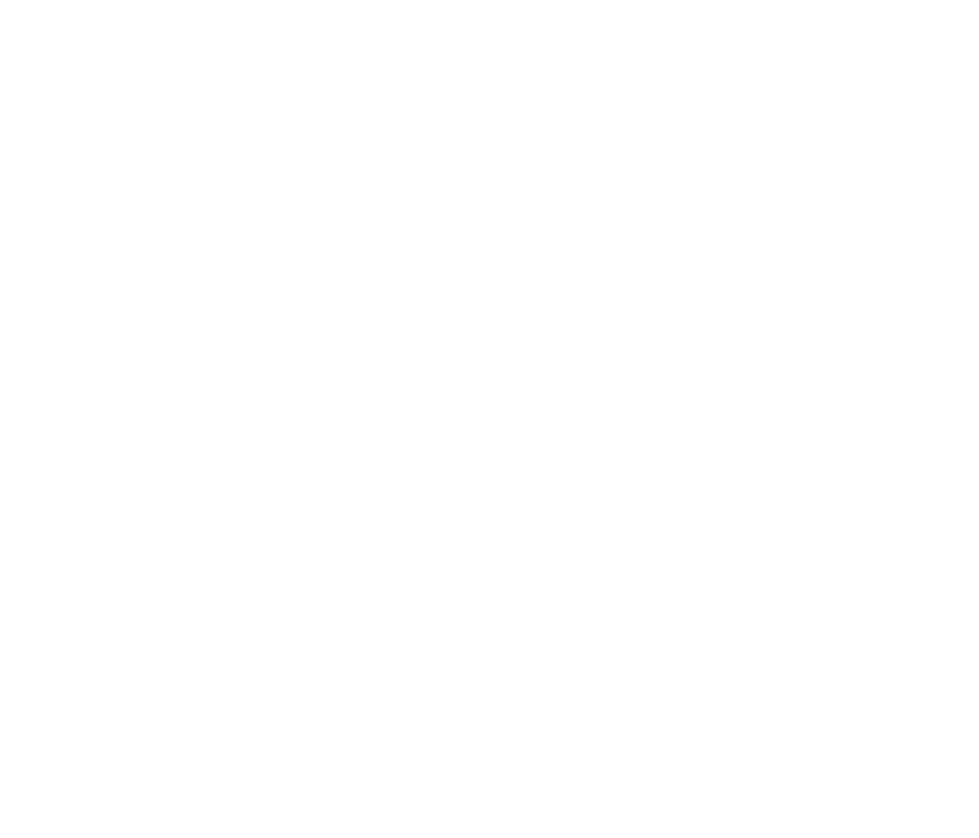
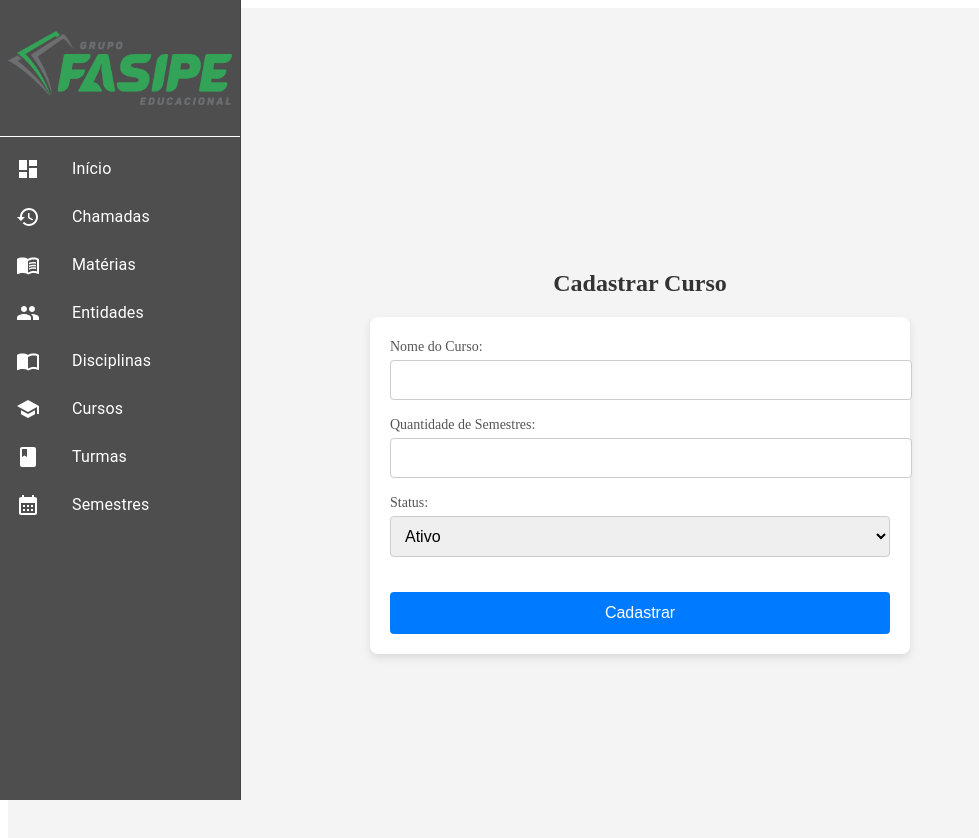
Before and after one commit to AndrePieper/Dash, a React (Vite) app: page /cursos/cadastrocurso in a window 1280 px wide. Before the commit this address had no page. Shown: the top 838 px of the page, without its empty margins (0-979 px from the left). Before the commit the page ends 800 px from the top, so only its background shows below. Built offline with nearby package versions, Linux system fonts and the light colour scheme.

Commit message:
tela de cursos

```diff
--- a/src/App.jsx
+++ b/src/App.jsx
@@ -11,7 +11,10 @@
 import EditarUsuario from './Components/Usuarios/EditarUsuario'
 
 import Disciplinas from './Components/Disciplinas/Disciplinas';
+
 import Cursos from './Components/Cursos/Cursos';
+import CadastroCurso from './Components/Cursos/CadastroCurso';
+import EditarCurso from './Components/Cursos/EditarCurso';
 
 import Turmas from './Components/Turmas/Turmas';
 import CadastroTurma from './Components/Turmas/CadastroTurma';
@@ -41,6 +44,8 @@
           <Route path="/disciplinas" element={<Disciplinas />} />
 
           <Route path="/cursos" element={<Cursos />} />
+          <Route path="/cursos/cadastrocurso" element={<CadastroCurso />} />
+          <Route path="/cursos/editarcurso/:id" element={<EditarCurso />} />
 
           <Route path="/turmas" element={<Turmas />} />
           <Route path="/turmas/cadastroturma" element={<CadastroTurma />} />
--- /dev/null
+++ b/src/Components/Cursos/CadastroCurso.css
@@ -0,0 +1,66 @@
+.tela-cadastro-semestre {
+    display: flex;
+    flex-direction: column;
+    align-items: center;
+    justify-content: center; /* Isso vai garantir que o conteúdo fique no centro verticalmente */
+    padding: 20px;
+    background-color: #f4f4f4;
+    min-height: 100vh;
+  }
+
+  .tela-cadastro-semestre h2 {
+    font-size: 24px;
+    color: #333;
+    margin-bottom: 20px;
+  }
+
+  form {
+    display: flex;
+    flex-direction: column;
+    width: 100%;
+    max-width: 500px;
+    background-color: white;
+    padding: 20px;
+    border-radius: 8px;
+    box-shadow: 0 4px 8px rgba(0, 0, 0, 0.1);
+  }
+
+  form div {
+    margin-bottom: 15px;
+  }
+
+  label {
+    font-size: 14px;
+    color: #555;
+    margin-bottom: 5px;
+  }
+
+  input, select {
+    width: 100%;
+    padding: 10px;
+    margin-top: 5px;
+    border: 1px solid #ccc;
+    border-radius: 4px;
+    font-size: 16px;
+  }
+
+  input:focus, select:focus {
+    outline: none;
+    border-color: #007bff;
+  }
+
+  button {
+    background-color: #007bff;
+    color: white;
+    padding: 12px;
+    font-size: 16px;
+    border: none;
+    border-radius: 4px;
+    cursor: pointer;
+    transition: background-color 0.3s ease;
+    margin-top: 20px;
+  }
+
+  button:hover {
+    background-color: #0056b3;
+  }
--- /dev/null
+++ b/src/Components/Cursos/CadastroCurso.jsx
@@ -0,0 +1,59 @@
+import React, { useState } from 'react';
+import { useNavigate } from 'react-router-dom';
+import './CadastroCurso.css';
+
+const CadastroCurso = () => {
+  const [descricao, setDescricao] = useState('');
+  const [qtdSemestres, setQtdSemestres] = useState('');
+  const [status, setStatus] = useState(0);
+  const navigate = useNavigate();
+
+  const handleSubmit = (e) => {
+    e.preventDefault();
+    const token = localStorage.getItem('token');
+
+    const novoCurso = {
+      descricao,
+      qtd_semestres: parseInt(qtdSemestres),
+      status: parseInt(status),
+    };
+
+    fetch('https://projeto-iii-4.vercel.app/cursos', {
+      method: 'POST',
+      headers: {
+        'Content-Type': 'application/json',
+        Authorization: `Bearer ${token}`,
+      },
+      body: JSON.stringify(novoCurso),
+    })
+      .then((res) => res.json())
+      .then(() => navigate('/cursos'))
+      .catch((err) => console.error('Erro ao cadastrar curso:', err));
+  };
+
+  return (
+    <div className="tela-cadastro-semestre">
+      <h2>Cadastrar Curso</h2>
+      <form onSubmit={handleSubmit}>
+        <div>
+          <label>Nome do Curso:</label>
+          <input value={descricao} onChange={(e) => setDescricao(e.target.value)} required />
+        </div>
+        <div>
+          <label>Quantidade de Semestres:</label>
+          <input type="number" value={qtdSemestres} onChange={(e) => setQtdSemestres(e.target.value)} required />
+        </div>
+        <div>
+          <label>Status:</label>
+          <select value={status} onChange={(e) => setStatus(e.target.value)}>
+            <option value={0}>Ativo</option>
+            <option value={1}>Inativo</option>
+          </select>
+        </div>
+        <button type="submit">Cadastrar</button>
+      </form>
+    </div>
+  );
+};
+
+export default CadastroCurso;
--- a/src/Components/Cursos/Cursos.css
+++ b/src/Components/Cursos/Cursos.css
@@ -0,0 +1,41 @@
+.modal {
+    position: fixed;
+    top: 0;
+    left: 0;
+    width: 100%;
+    height: 100%;
+    background: rgba(0, 0, 0, 0.5);
+    display: flex;
+    justify-content: center;
+    align-items: center;
+    z-index: 1000;
+  }
+
+  .modal-conteudo {
+    background: white;
+    padding: 20px;
+    border-radius: 5px;
+    text-align: center;
+    width: 300px;
+  }
+
+  .modal button {
+    margin: 10px;
+    padding: 10px;
+    font-size: 16px;
+    cursor: pointer;
+  }
+
+  .modal button:first-child {
+    background-color: green;
+    color: white;
+  }
+
+  .modal button:last-child {
+    background-color: red;
+    color: white;
+  }
+
+  .modal button:hover {
+    opacity: 0.8;
+  }
--- a/src/Components/Cursos/Cursos.jsx
+++ b/src/Components/Cursos/Cursos.jsx
@@ -1,9 +1,109 @@
+import React, { useEffect, useState } from 'react';
+import './Cursos.css';
+import { FaPlus, FaPen, FaTrash } from 'react-icons/fa';
+import { useNavigate } from 'react-router-dom';
+
 const Cursos = () => {
-    return (
-      <div>
-        {/* conteúdo do componente */}
-      </div>
-    );
+  const [cursos, setCursos] = useState([]);
+  const [confirmarExclusao, setConfirmarExclusao] = useState(null);
+  const navigate = useNavigate();
+
+  useEffect(() => {
+    const token = localStorage.getItem("token");
+
+    fetch('https://projeto-iii-4.vercel.app/cursos', {
+      headers: {
+        Authorization: `Bearer ${token}`,
+      },
+    })
+      .then((res) => res.json())
+      .then((data) => {
+        console.log("Cursos:", data);
+        setCursos(data);
+      })
+      .catch((err) => console.error('Erro ao buscar cursos:', err));
+  }, []);
+
+  const handleAdicionarCurso = () => {
+    navigate('/cursos/cadastrocurso');
   };
 
-  export default Cursos;
+  const handleEditarCurso = (id) => {
+    navigate(`/cursos/editarcurso/${id}`);
+  };
+
+  const handleExcluirCurso = (id) => {
+    setConfirmarExclusao(id);
+  };
+
+  const confirmarExclusaoCurso = (id) => {
+    const token = localStorage.getItem("token");
+
+    fetch(`https://projeto-iii-4.vercel.app/cursos/${id}`, {
+      method: 'DELETE',
+      headers: {
+        Authorization: `Bearer ${token}`,
+      },
+    })
+      .then((res) => res.json())
+      .then(() => {
+        setCursos(cursos.filter(curso => curso.id !== id));
+        setConfirmarExclusao(null);
+      })
+      .catch((err) => console.error('Erro ao excluir curso:', err));
+  };
+
+  return (
+    <div className="tela-turmas">
+      <div className="header-turmas">
+        <h2>Cadastro de Cursos</h2>
+      </div>
+
+      <table className="tabela-turmas">
+        <thead>
+          <tr>
+            <th>ID</th>
+            <th>Nome</th>
+            <th>Semestres</th>
+            <th>Status</th>
+            <th>Ações</th>
+          </tr>
+        </thead>
+        <tbody>
+          {cursos.map((curso) => (
+            <tr key={curso.id}>
+              <td>{curso.id}</td>
+              <td>{curso.descricao}</td>
+              <td>{curso.qtd_semestres}</td>
+              <td>{curso.status === 0 ? "Ativo" : "Inativo"}</td>
+              <td>
+                <button onClick={() => handleEditarCurso(curso.id)} className="botao-editar" style={{ backgroundColor: 'green', color: 'white' }}>
+                  <FaPen size={16} />
+                </button>
+                <button onClick={() => handleExcluirCurso(curso.id)} className="botao-excluir" style={{ backgroundColor: 'red', color: 'white', marginLeft: '5px' }}>
+                  <FaTrash size={16} />
+                </button>
+              </td>
+            </tr>
+          ))}
+        </tbody>
+      </table>
+
+      <button className="botao-adicionar" onClick={handleAdicionarCurso}>
+        <FaPlus size={28} />
+      </button>
+
+      {confirmarExclusao && (
+        <div className="modal">
+          <div className="modal-conteudo">
+            <h3>Deseja realmente excluir esse curso?</h3>
+            <button onClick={() => confirmarExclusaoCurso(confirmarExclusao)}>Confirmar</button>
+            <button onClick={() => setConfirmarExclusao(null)}>Cancelar</button>
+          </div>
+        </div>
+      )}
+    </div>
+  );
+};
+
+export default Cursos;
--- /dev/null
+++ b/src/Components/Cursos/EditarCurso.jsx
@@ -0,0 +1,78 @@
+import React, { useState, useEffect } from 'react';
+import { useParams, useNavigate } from 'react-router-dom';
+import './CadastroCurso.css';
+
+const EditarCurso = () => {
+  const { id } = useParams();
+  const navigate = useNavigate();
+  const [descricao, setDescricao] = useState('');
+  const [qtdSemestres, setQtdSemestres] = useState('');
+  const [status, setStatus] = useState(0);
+
+  useEffect(() => {
+    const token = localStorage.getItem('token');
+
+    fetch(`https://projeto-iii-4.vercel.app/cursos/${id}`, {
+      headers: {
+        Authorization: `Bearer ${token}`,
+      },
+    })
+      .then((res) => res.json())
+      .then((data) => {
+        setDescricao(data.descricao);
+        setQtdSemestres(data.qtd_semestres);
+        setStatus(data.status);
+      })
+      .catch((err) => console.error('Erro ao buscar curso:', err));
+  }, [id]);
+
+  const handleSubmit = (e) => {
+    e.preventDefault();
+    const token = localStorage.getItem('token');
+
+    const cursoAtualizado = {
+      id: parseInt(id),
+      descricao,
+      qtd_semestres: parseInt(qtdSemestres),
+      status: parseInt(status),
+    };
+
+    fetch('https://projeto-iii-4.vercel.app/cursos', {
+      method: 'PUT',
+      headers: {
+        'Content-Type': 'application/json',
+        Authorization: `Bearer ${token}`,
+      },
+      body: JSON.stringify(cursoAtualizado),
+    })
+      .then((res) => res.json())
+      .then(() => navigate('/cursos'))
+      .catch((err) => console.error('Erro ao atualizar curso:', err));
+  };
+
+  return (
+    <div className="tela-cadastro-semestre">
+      <h2>Editar Curso</h2>
+      <form onSubmit={handleSubmit}>
+        <div>
+          <label>Nome do Curso:</label>
+          <input value={descricao} onChange={(e) => setDescricao(e.target.value)} required />
+        </div>
+        <div>
+          <label>Quantidade de Semestres:</label>
+          <input type="number" value={qtdSemestres} onChange={(e) => setQtdSemestres(e.target.value)} required />
+        </div>
+        <div>
+          <label>Status:</label>
+          <select value={status} onChange={(e) => setStatus(e.target.value)}>
+            <option value={0}>Ativo</option>
+            <option value={1}>Inativo</option>
+          </select>
+        </div>
+        <button type="submit">Salvar Alterações</button>
+      </form>
+    </div>
+  );
+};
+
+export default EditarCurso;
```
